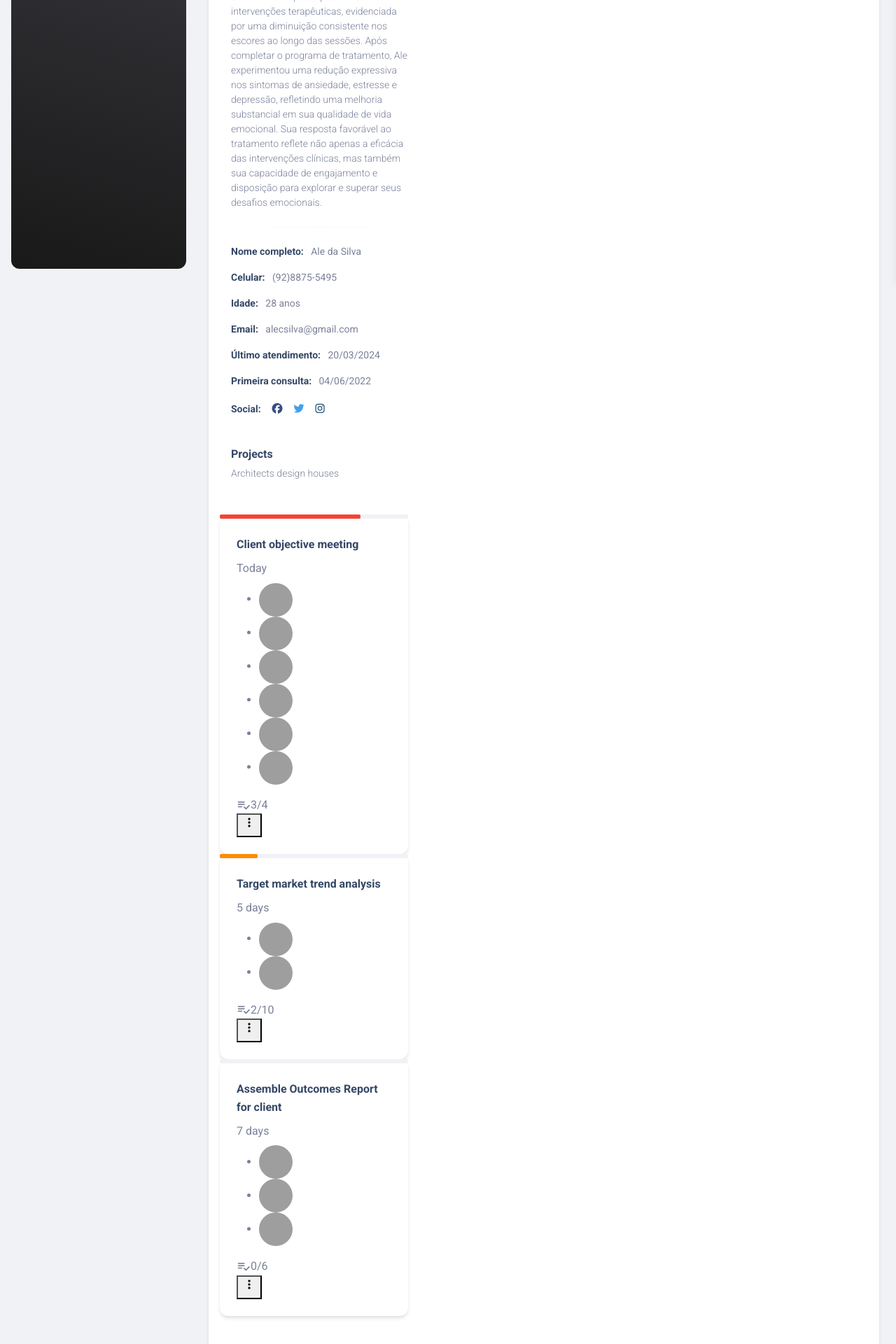
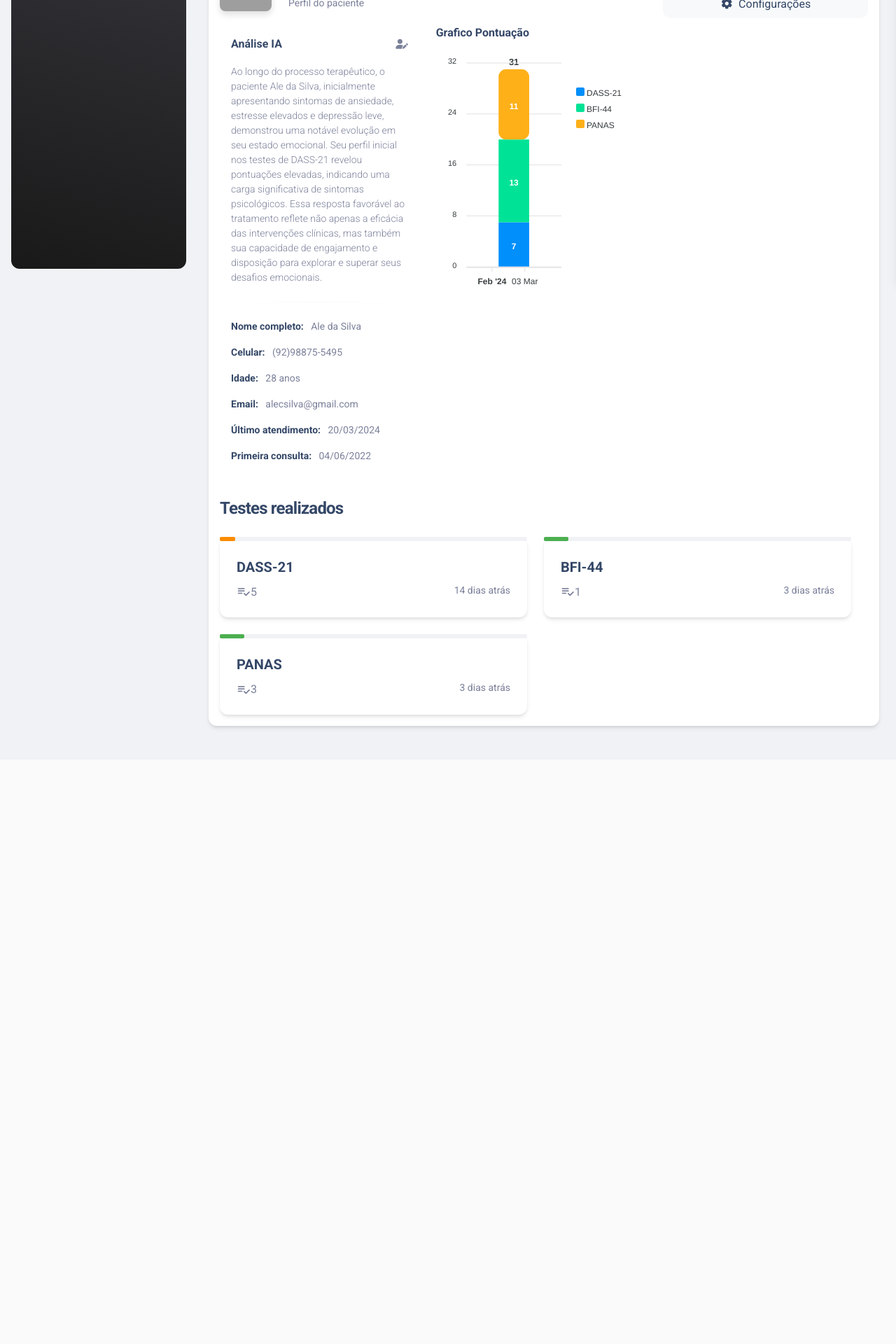
Before and after one commit to diogosm/incriveis-forms-app, a Flask app: page /pacientes/1 in a window 1280 px wide. Shown: the part 400-2320 px from the top of the page at 70% size. After the commit the page ends 1444 px from the top, so only its background shows below. Run offline with Flask 3, Linux system fonts and the light colour scheme; parts of the project's set-up code (start-up, migrations or seed data) failed here and were passed over; some libraries are stand-ins or nearby versions; grey boxes are pictures that could not be loaded.

Commit message:
Adição de graficos e da aba de testes, assim como melhoramento do codigo e alteração do javascript

```diff
--- a/templates/home/paciente.html
+++ b/templates/home/paciente.html
@@ -6,30 +6,32 @@
 {% block stylesheets %}{% endblock stylesheets %}
 
 {% block content %}
-
+    <div class="page-header min-height-300 border-radius-xl mt-4"
+         style="background-image: url('https://images.unsplash.com/photo-1531512073830-ba890ca4eba2?ixid=MnwxMjA3fDB8MHxwaG90by1wYWdlfHx8fGVufDB8fHx8&amp;ixlib=rb-1.2.1&amp;auto=format&amp;fit=crop&amp;w=1920&amp;q=80');">
+        <span class="mask  bg-gradient-primary  opacity-6"></span></div>
     <div class="card card-body mx-3 mx-md-4 mt-n6">
     <div class="row gx-4 mb-2">
         <div class="col-auto">
             <div class="avatar avatar-xl position-relative"><img
-                        src="https://appsrv1-147a1.kxcdn.com/material-dashboard2/img/bruce-mars.jpg" alt="profile_image"
+                    src="/static/assets/images/Profile.png" alt="profile_image"
                     class="w-100 border-radius-lg shadow-sm"></div>
         </div>
         <div class="col-auto my-auto">
             <div class="h-100"><h5 class="mb-1"> Ale Silva </h5>
-                    <p class="mb-0 font-weight-normal text-sm"> Área de tratamento </p></div>
+                <p class="mb-0 font-weight-normal text-sm"> Perfil do paciente </p></div>
         </div>
         <div class="col-lg-4 col-md-6 my-sm-auto ms-sm-auto me-sm-0 mx-auto mt-3">
             <div class="nav-wrapper position-relative end-0">
                 <ul class="nav nav-pills nav-fill p-1 flex-column on-resize" role="tablist">
                     <li class="nav-item"><a class="nav-link mb-0 px-0 py-1 active" data-type="main-tab"
-                                                data-bs-toggle="tab"
+                                            data-bs-toggle="perfil"
                                             href="javascript:;" role="tab" aria-selected="true"> <i
                             class="material-icons text-lg position-relative">home</i> <span
-                                class="ms-1">Profile</span> </a></li>
+                            class="ms-1">Perfil</span> </a></li>
                     <li class="nav-item"><a class="nav-link mb-0 px-0 py-1" data-type="main-tab"
-                                                data-bs-toggle="tab" href="javascript:;"
+                                            data-bs-toggle="data" href="javascript:;"
                                             role="tab" aria-selected="false"> <i
-                                class="material-icons text-lg position-relative">settings</i> <span class="ms-1">Settings</span>
+                            class="material-icons text-lg position-relative">settings</i> <span class="ms-1">Configurações</span>
                     </a></li>
                 </ul>
             </div>
@@ -37,8 +39,8 @@
     </div>
     <div class="row">
         <div class="row">
-                <div class="col-12 col-xl-4">
-                    <div class="card card-plain h-100" id="profile-card">
+            <div class="col-12 col-xl-4" id="profile-card">
+                <div class="card card-plain h-100">
                     <div class="card-header pb-0 p-3">
                         <div class="row">
                             <div class="col-md-8 d-flex align-items-center"><h6 class="mb-0">Análise IA</h6></div>
@@ -51,16 +53,10 @@
                     </div>
                     <div class="card-body p-3"><p class="text-sm"> Ao longo do processo terapêutico,
                         o paciente Ale da Silva, inicialmente apresentando sintomas de ansiedade,
-                            estresse e depressão leve, demonstrou uma notável evolução em seu estado
+                        estresse elevados e depressão leve, demonstrou uma notável evolução em seu estado
                         emocional. Seu perfil inicial nos testes de DASS-21 revelou pontuações elevadas,
-                            indicando uma carga significativa de sintomas psicológicos. No entanto, à medida
-                            que o tratamento progredia, Ale exibiu uma resposta positiva às intervenções terapêuticas,
-                            evidenciada por uma diminuição consistente nos escores ao longo das sessões. Após completar
-                            o programa de tratamento, Ale experimentou uma redução expressiva nos sintomas de ansiedade,
-                            estresse e depressão, refletindo uma melhoria substancial em sua qualidade de vida
-                            emocional.
-                            Sua resposta favorável ao tratamento reflete não apenas a eficácia das intervenções
-                            clínicas,
+                        indicando uma carga significativa de sintomas psicológicos. Essa resposta favorável ao
+                        tratamento reflete não apenas a eficácia das intervenções clínicas,
                         mas também sua capacidade de engajamento e disposição para explorar e superar seus desafios
                         emocionais. </p>
                         <hr class="horizontal gray-light my-4">
@@ -69,7 +65,7 @@
                                 completo:</strong> &nbsp; Ale da Silva
                             </li>
                             <li class="list-group-item border-0 ps-0 text-sm"><strong
-                                        class="text-dark">Celular:</strong> &nbsp; (92)8875-5495
+                                    class="text-dark">Celular:</strong> &nbsp; (92)98875-5495
                             </li>
                             <li class="list-group-item border-0 ps-0 text-sm"><strong
                                     class="text-dark">Idade:</strong> &nbsp; 28 anos
@@ -83,21 +79,13 @@
                             <li class="list-group-item border-0 ps-0 text-sm"><strong
                                     class="text-dark">Primeira consulta:</strong> &nbsp; 04/06/2022
                             </li>
-                                <li class="list-group-item border-0 ps-0 pb-0"><strong
-                                        class="text-dark text-sm">Social:</strong> &nbsp; <a
-                                        class="btn btn-facebook btn-simple mb-0 ps-1 pe-2 py-0" href="javascript:;"> <i
-                                        class="fab fa-facebook fa-lg" aria-hidden="true"></i> </a> <a
-                                        class="btn btn-twitter btn-simple mb-0 ps-1 pe-2 py-0" href="javascript:;"> <i
-                                        class="fab fa-twitter fa-lg" aria-hidden="true"></i> </a> <a
-                                        class="btn btn-instagram btn-simple mb-0 ps-1 pe-2 py-0" href="javascript:;"> <i
-                                        class="fab fa-instagram fa-lg" aria-hidden="true"></i> </a></li>
                         </ul>
                     </div>
                 </div>
             </div>
-            </div>
-            <div class="col-12 col-xl-4">
-                <div class="card card-plain h-100" id="settings-card" style="display: none;">
+
+            <div class="col-12 col-xl-4" id="settings-card" style="display: none">
+                <div class="card card-plain h-100">
                     <div class="card-header pb-0 p-3"><h6 class="mb-0">Platform Settings</h6></div>
                     <div class="card-body p-3"><h6 class="text-uppercase text-body text-xs font-weight-bolder">
                         Account</h6>
@@ -140,171 +128,99 @@
                         </ul>
                     </div>
                 </div>
+            </div>
+
+            <div class="col-12 col-xl-4">
+                <div class="col-md-8 d-flex align-items-center"><h6 class="mb-0">Grafico Pontuação</h6></div>
+                <div id="chart">
+                    </div>
+                </div>
+
+
                 <div class="col-12 mt-4">
-                    <div class="mb-5 ps-3"><h6 class="mb-1">Projects</h6>
-                        <p class="text-sm">Architects design houses</p></div>
+                    <div class="content-list">
+                        <div class="">
+                            <div class="col-auto">
+                                <h4 class="mb-4">Testes realizados</h4>
+                            </div>
+                        </div>
+                        <!--end of content list head-->
                         <div class="row">
-                       <div class="content-list-body row filter-list-1712268482314"><div class="col-12">
-                      <div class="card card-task">
+                            <div class="col-lg-6">
+                                <div class="card card-project mb-4">
                                     <div class="progress">
-                          <div class="progress-bar bg-danger" role="progressbar" style="width: 75%" aria-valuenow="25" aria-valuemin="0" aria-valuemax="100"></div>
+                                        <div class="progress-bar bg-warning" role="progressbar" style="width: 5%"
+                                             aria-valuenow="57" aria-valuemin="0" aria-valuemax="100"></div>
                                     </div>
+
                                     <div class="card-body">
+
                                         <div class="card-title">
-                            <a href="#"><h6 data-filter-by="text" class="H6-filter-by-text">Client objective meeting</h6></a>
-                            <span class="text-small">Today</span>
+                                            <a href="#"><h5 data-filter-by="text" class="H5-filter-by-text">DASS-21</h5>
+                                            </a>
                                         </div>
-                          <div class="card-meta">
-                            <ul class="avatars">
 
-                              <li>
-                                <a href="#" data-toggle="tooltip" title="Kenny">
-                                  <img alt="Kenny Tran" class="avatar" src="assets/img/avatar-male-6.jpg">
+                                        <div class="card-meta d-flex justify-content-between">
+                                            <div class="d-flex align-items-center">
+                                                <i class="material-icons mr-1">playlist_add_check</i>
+                                                <span class="text-small"> 5</span>
+                                            </div>
+                                            <span class="text-sm" data-filter-by="text">14 dias atrás</span>
+                                        </div>
+                                    </div>
+                                </div>
+                            </div>
+                            <div class="col-lg-6">
+                                <div class="card card-project mb-4">
+
+                                    <div class="progress">
+                                        <div class="progress-bar bg-success" role="progressbar" style="width: 8%"
+                                             aria-valuenow="8" aria-valuemin="0" aria-valuemax="100"></div>
+                                    </div>
+
+                                    <div class="card-body">
+
+                                        <div class="card-title">
+                                            <a href="#"><h5 data-filter-by="text" class="H5-filter-by-text">BFI-44</h5>
                                             </a>
-                              </li>
+                                        </div>
 
-                              <li>
-                                <a href="#" data-toggle="tooltip" title="David">
-                                  <img alt="David Whittaker" class="avatar" src="assets/img/avatar-male-4.jpg">
+                                        <div class="card-meta d-flex justify-content-between">
+                                            <div class="d-flex align-items-center">
+                                                <i class="material-icons mr-1">playlist_add_check</i>
+                                                <span class="text-small">1</span>
+                                            </div>
+                                            <span class="text-sm" data-filter-by="text">3 dias atrás</span>
+                                        </div>
+                                    </div>
+                                </div>
+                            </div>
+                            <div class="col-lg-6">
+                                <div class="card card-project">
+                                    <div class="progress">
+                                        <div class="progress-bar bg-success" role="progressbar" style="width: 8%"
+                                             aria-valuenow="8" aria-valuemin="0" aria-valuemax="100"></div>
+                                    </div>
+
+                                    <div class="card-body">
+
+                                        <div class="card-title">
+                                            <a href="#"><h5 data-filter-by="text" class="H5-filter-by-text">PANAS</h5>
                                             </a>
-                              </li>
+                                        </div>
 
-                              <li>
-                                <a href="#" data-toggle="tooltip" title="" data-original-title="Sally">
-                                  <img alt="Sally Harper" class="avatar" src="assets/img/avatar-female-3.jpg">
-                                </a>
-                              </li>
-
-                              <li>
-                                <a href="#" data-toggle="tooltip" title="" data-original-title="Kristina">
-                                  <img alt="Kristina Van Der Stroem" class="avatar" src="assets/img/avatar-female-4.jpg">
-                                </a>
-                              </li>
-
-                              <li>
-                                <a href="#" data-toggle="tooltip" title="" data-original-title="Claire">
-                                  <img alt="Claire Connors" class="avatar" src="assets/img/avatar-female-1.jpg">
-                                </a>
-                              </li>
-
-                              <li>
-                                <a href="#" data-toggle="tooltip" title="" data-original-title="Marcus">
-                                  <img alt="Marcus Simmons" class="avatar" src="assets/img/avatar-male-1.jpg">
-                                </a>
-                              </li>
-
-                            </ul>
+                                        <div class="card-meta d-flex justify-content-between">
                                             <div class="d-flex align-items-center">
-                              <i class="material-icons">playlist_add_check</i>
-                              <span>3/4</span>
+                                                <i class="material-icons mr-1">playlist_add_check</i>
+                                                <span class="text-small">3</span>
                                             </div>
-                            <div class="dropdown card-options">
-                              <button class="btn-options" type="button" id="task-dropdown-button-1" data-toggle="dropdown" aria-haspopup="true" aria-expanded="false">
-                                <i class="material-icons">more_vert</i>
-                              </button>
-                              <div class="dropdown-menu dropdown-menu-right">
-                                <a class="dropdown-item" href="#">Mark as done</a>
-                                <div class="dropdown-divider"></div>
-                                <a class="dropdown-item text-danger" href="#">Archive</a>
+                                            <span class="text-sm" data-filter-by="text">3 dias atrás</span>
                                         </div>
                                     </div>
                                 </div>
                             </div>
                         </div>
-                    </div><div class="col-12">
-                      <div class="card card-task">
-                        <div class="progress">
-                          <div class="progress-bar bg-warning" role="progressbar" style="width: 20%" aria-valuenow="25" aria-valuemin="0" aria-valuemax="100"></div>
-                        </div>
-                        <div class="card-body">
-                          <div class="card-title">
-                            <a href="#"><h6 data-filter-by="text" class="H6-filter-by-text">Target market trend analysis</h6></a>
-                            <span class="text-small">5 days</span>
-                          </div>
-                          <div class="card-meta">
-                            <ul class="avatars">
-
-                              <li>
-                                <a href="#" data-toggle="tooltip" title="Peggy">
-                                  <img alt="Peggy Brown" class="avatar" src="assets/img/avatar-female-2.jpg">
-                                </a>
-                              </li>
-
-                              <li>
-                                <a href="#" data-toggle="tooltip" title="David">
-                                  <img alt="David Whittaker" class="avatar" src="assets/img/avatar-male-4.jpg">
-                                </a>
-                              </li>
-
-                            </ul>
-                            <div class="d-flex align-items-center">
-                              <i class="material-icons">playlist_add_check</i>
-                              <span>2/10</span>
-                            </div>
-                            <div class="dropdown card-options">
-                              <button class="btn-options" type="button" id="task-dropdown-button-2" data-toggle="dropdown" aria-haspopup="true" aria-expanded="false">
-                                <i class="material-icons">more_vert</i>
-                              </button>
-                              <div class="dropdown-menu dropdown-menu-right">
-                                <a class="dropdown-item" href="#">Mark as done</a>
-                                <div class="dropdown-divider"></div>
-                                <a class="dropdown-item text-danger" href="#">Archive</a>
-                              </div>
-                            </div>
-                          </div>
-                        </div>
-                      </div>
-                    </div><div class="col-12">
-                      <div class="card card-task">
-                        <div class="progress">
-                          <div class="progress-bar bg-success" role="progressbar" style="width: 0%" aria-valuenow="25" aria-valuemin="0" aria-valuemax="100"></div>
-                        </div>
-                        <div class="card-body">
-                          <div class="card-title">
-                            <a href="#"><h6 data-filter-by="text" class="H6-filter-by-text">Assemble Outcomes Report for client</h6></a>
-                            <span class="text-small">7 days</span>
-                          </div>
-                          <div class="card-meta">
-                            <ul class="avatars">
-
-                              <li>
-                                <a href="#" data-toggle="tooltip" title="Marcus">
-                                  <img alt="Marcus Simmons" class="avatar" src="assets/img/avatar-male-1.jpg">
-                                </a>
-                              </li>
-
-                              <li>
-                                <a href="#" data-toggle="tooltip" title="Claire">
-                                  <img alt="Claire Connors" class="avatar" src="assets/img/avatar-female-1.jpg">
-                                </a>
-                              </li>
-
-                              <li>
-                                <a href="#" data-toggle="tooltip" title="David">
-                                  <img alt="David Whittaker" class="avatar" src="assets/img/avatar-male-4.jpg">
-                                </a>
-                              </li>
-
-                            </ul>
-                            <div class="d-flex align-items-center">
-                              <i class="material-icons">playlist_add_check</i>
-                              <span>0/6</span>
-                            </div>
-                            <div class="dropdown card-options">
-                              <button class="btn-options" type="button" id="task-dropdown-button-3" data-toggle="dropdown" aria-haspopup="true" aria-expanded="false">
-                                <i class="material-icons">more_vert</i>
-                              </button>
-                              <div class="dropdown-menu dropdown-menu-right" style="">
-                                <a class="dropdown-item" href="#">Mark as done</a>
-                                <div class="dropdown-divider"></div>
-                                <a class="dropdown-item text-danger" href="#">Archive</a>
-                              </div>
-                            </div>
-                          </div>
-                        </div>
-                      </div>
-
-
+                        <!--end of content list body-->
                     </div>
                 </div>
             </div>
@@ -320,30 +236,99 @@
 <!-- Specific Page JS goes HERE  -->
 {% block javascripts %}
     <script>
-        // Select the main tab navigation links based on data-type attribute
+        // Cache DOM elements
+        const profileCard = document.getElementById('profile-card');
+        const settingsCard = document.getElementById('settings-card');
         const navLinks = document.querySelectorAll('.nav-link[data-type="main-tab"]');
 
         // Function to show/hide cards based on tab selection
-        function handleTabClick() {
+        function handleTabClick(event) {
+            // Prevent default link behavior
+            event.preventDefault();
 
-            const profileCard = document.getElementById('profile-card');
-            const settingsCard = document.getElementById('settings-card');
+            // Get the target tab's data-bs-toggle attribute
+            const tabType = this.getAttribute('data-bs-toggle');
 
-
-            // If is none change oposite
-            if (profileCard.style.display === 'none') {
-
-                // card visible
+            // Toggle the display property of profileCard and settingsCard based on tabType
+            if (tabType === 'perfil') {
                 profileCard.style.display = 'block';
                 settingsCard.style.display = 'none';
-
-            } else if (settingsCard.style.display === 'none') {
+            } else if (tabType === 'data') {
+                profileCard.style.display = 'none';
                 settingsCard.style.display = 'block';
-                profileCard.style.display = 'none';
             }
         }
 
+        // Add click event listener to navigation links
         navLinks.forEach(link => link.addEventListener('click', handleTabClick));
+    </script>
+    <script src="https://cdn.jsdelivr.net/npm/apexcharts"></script>
+    <script>
+        var options = {
+          series: [{
+          name: 'DASS-21',
+          data: [7]
+        }, {
+          name: 'BFI-44',
+          data: [13]
+        }, {
+          name: 'PANAS',
+          data: [11]
+        },
+          ],
+          chart: {
+          type: 'bar',
+          height: 350,
+          stacked: true,
+          toolbar: {
+            show: false
+          },
+          zoom: {
+            enabled: true
+          }
+        },
+        responsive: [{
+          breakpoint: 480,
+          options: {
+            legend: {
+              position: 'bottom',
+              offsetX: -10,
+              offsetY: 0
+            }
+          }
+        }],
+        plotOptions: {
+          bar: {
+            horizontal: false,
+            borderRadius: 10,
+            dataLabels: {
+              total: {
+                enabled: true,
+                style: {
+                  fontSize: '13px',
+                  fontWeight: 900
+                }
+              }
+            }
+          },
+        },
+        xaxis: {
+          type: 'datetime',
+          categories: ['03/02/2024 GMT'
+          ],
+        },
+        legend: {
+          position: 'right',
+          offsetY: 40
+        },
+        fill: {
+          opacity: 1
+        }
+        };
+
+        var chart = new ApexCharts(document.querySelector("#chart"), options);
+        chart.render();
 
     </script>
+
 {% endblock javascripts %}
```
Lines whose indentation alone changed are shown as unchanged.
